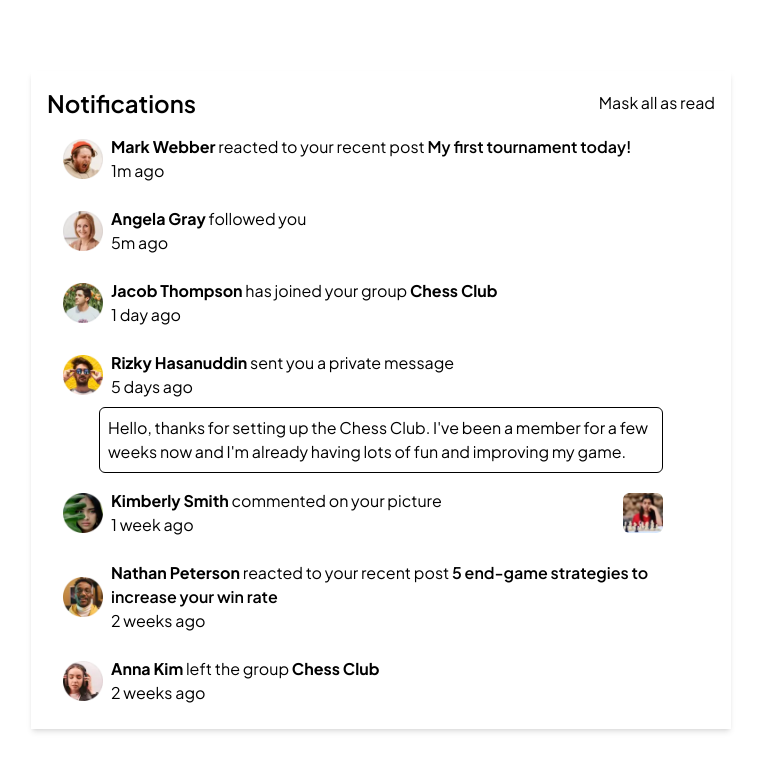
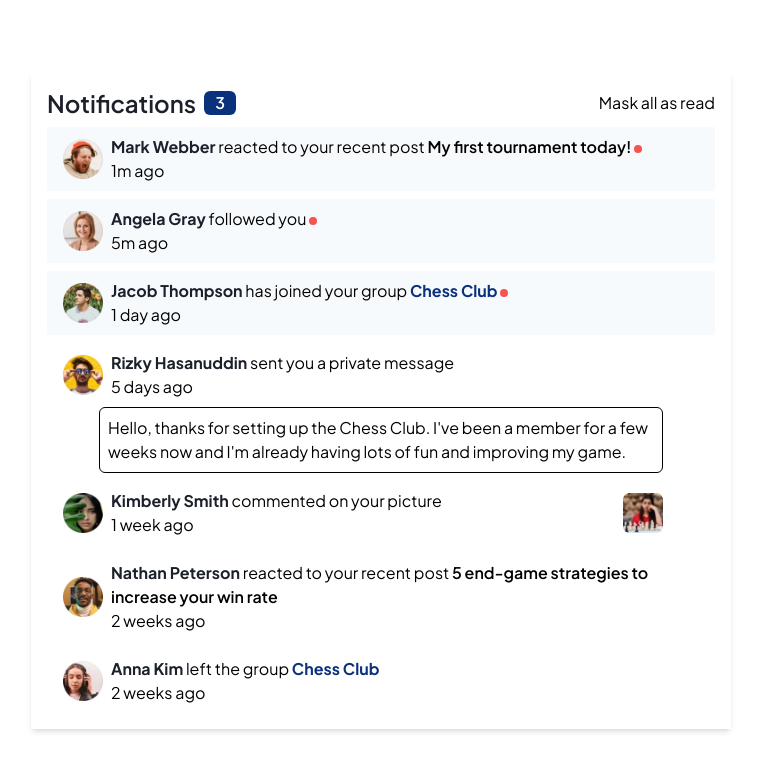
Before and after one commit to K-DevGrowth/Notifications-page, a React (Vite) app: page / in a window 1280 px wide. Shown: the top 770 px of the page, without its empty margins (259-1020 px from the left). Built offline with nearby package versions, Linux system fonts and the light colour scheme.

Commit message:
Update App.jsx
Improve accessibility

```diff
--- a/src/App.jsx
+++ b/src/App.jsx
@@ -4,18 +4,18 @@ const infomations = [
   {
     id: 0,
     text: (
-      <div className="flex items-center gap-x-2 bg-[var(--Navy-50)] px-4 py-2">
+      <div className="flex items-center gap-x-2 bg-Navy-50 px-4 py-2">
         <img className="w-10 h-10" src="/avatar-mark-webber.webp" alt="" />
         <div>
           <p>
-            <span className="font-bold hover:text-[var(--Blue-950)] cursor-pointer text-[var(--Navy-950)]">
+            <span className="font-bold hover:text-Blue-950 cursor-pointer text-Navy-950">
               Mark Webber
             </span>{" "}
             <span>reacted to your recent post</span>{" "}
-            <span className="font-semibold hover:text-[var(--Blue-950)] cursor-pointer">
+            <span className="font-semibold hover:text-Blue-950 cursor-pointer">
               My first tournament today!
             </span>{" "}
-            <span className="bg-[var(--Red-500)] w-2 h-2 inline-block rounded-full"></span>
+            <span className="bg-Red-500 w-2 h-2 inline-block rounded-full"></span>
           </p>
           <p>1m ago</p>
         </div>
@@ -26,15 +26,15 @@ const infomations = [
     id: 1,
     text: (
       <>
-        <div className="flex items-center gap-x-2 px-4 py-2 bg-[var(--Navy-50)]">
+        <div className="flex items-center gap-x-2 px-4 py-2 bg-Navy-50">
           <img className="w-10 h-10" src="/avatar-angela-gray.webp" alt="" />
           <div>
             <p>
-              <span className="font-bold hover:text-[var(--Blue-950)] cursor-pointer text-[var(--Navy-950)]">
+              <span className="font-bold hover:text-Blue-950 cursor-pointer text-Navy-950">
                 Angela Gray
               </span>{" "}
               <span>followed you</span>{" "}
-              <span className="bg-[var(--Red-500)] w-2 h-2 inline-block rounded-full"></span>
+              <span className="bg-Red-500 w-2 h-2 inline-block rounded-full"></span>
             </p>
             <p>5m ago</p>
           </div>
@@ -46,18 +46,18 @@ const infomations = [
     id: 2,
     text: (
       <>
-        <div className="flex items-center gap-x-2 px-4 py-2 bg-[var(--Navy-50)]">
+        <div className="flex items-center gap-x-2 px-4 py-2 bg-Navy-50">
           <img className="w-10 h-10" src="/avatar-jacob-thompson.webp" alt="" />
           <div>
             <p>
-              <span className="font-bold hover:text-[var(--Blue-950)] cursor-pointer text-[var(--Navy-950)]">
+              <span className="font-bold hover:text-Blue-950 cursor-pointer text-Navy-950">
                 Jacob Thompson
               </span>{" "}
               <span>has joined your group</span>{" "}
-              <span className="text-[var(--Blue-950)] font-bold">
+              <span className="text-Blue-950 font-bold">
                 Chess Club
               </span>{" "}
-              <span className="bg-[var(--Red-500)] w-2 h-2 inline-block rounded-full"></span>
+              <span className="bg-Red-500 w-2 h-2 inline-block rounded-full"></span>
             </p>
             <p>1 day ago</p>
           </div>
@@ -77,7 +77,7 @@ const infomations = [
           />
           <div>
             <p>
-              <span className="font-bold hover:text-[var(--Blue-950)] cursor-pointer text-[var(--Navy-950)]">
+              <span className="font-bold hover:text-Blue-950 cursor-pointer text-Navy-950">
                 Rizky Hasanuddin
               </span>{" "}
               <span>sent you a private message</span>
@@ -85,7 +85,7 @@ const infomations = [
             <p>5 days ago</p>
           </div>
         </div>
-        <div className="border-1 rounded-md p-2 mx-13 hover:bg-[var(--Blue-100)] cursor-pointer">
+        <div className="border-1 rounded-md p-2 mx-13 hover:bg-Blue-100 cursor-pointer">
           <p>
             Hello, thanks for setting up the Chess Club. I've been a member for
             a few weeks now and I'm already having lots of fun and improving my
@@ -108,7 +108,7 @@ const infomations = [
             />
             <div>
               <p>
-                <span className="font-bold hover:text-[var(--Blue-950)] cursor-pointer text-[var(--Navy-950)]">
+                <span className="font-bold hover:text-Blue-950 cursor-pointer text-Navy-950">
                   Kimberly Smith
                 </span>{" "}
                 <span>commented on your picture</span>
@@ -117,7 +117,7 @@ const infomations = [
             </div>
           </div>
           <img
-            className="w-10 h-10 mr-13 hover:ring-3 rounded-md ring-[var(--Blue-100)] cursor-pointer"
+            className="w-10 h-10 mr-13 hover:ring-3 rounded-md ring-Blue-100 cursor-pointer"
             src="/image-chess.webp"
             alt=""
           />
@@ -137,11 +137,11 @@ const infomations = [
           />
           <div>
             <p>
-              <span className="font-bold hover:text-[var(--Blue-950)] cursor-pointer text-[var(--Navy-950)]">
+              <span className="font-bold hover:text-Blue-950 cursor-pointer text-Navy-950">
                 Nathan Peterson
               </span>{" "}
               <span>reacted to your recent post</span>{" "}
-              <span className="font-semibold hover:text-[var(--Blue-950)] cursor-pointer">
+              <span className="font-semibold hover:text-Blue-950 cursor-pointer">
                 5 end-game strategies to increase your win rate
               </span>
             </p>
@@ -159,11 +159,11 @@ const infomations = [
           <img className="w-10 h-10" src="/avatar-anna-kim.webp" alt="" />
           <div>
             <p>
-              <span className="font-bold hover:text-[var(--Blue-950)] cursor-pointer text-[var(--Navy-950)]">
+              <span className="font-bold hover:text-Blue-950 cursor-pointer text-Navy-950">
                 Anna Kim
               </span>{" "}
               <span>left the group</span>{" "}
-              <span className="text-[var(--Blue-950)] font-bold">
+              <span className="text-Blue-950 font-bold">
                 Chess Club
               </span>
             </p>
@@ -177,20 +177,20 @@ const infomations = [
 
 const App = () => {
   return (
-    <div className="relative h-dvh w-screen overflow-x-hidden flex items-center">
-      <div className="max-w-[700px] mx-auto bg-[var(--White)] shadow-md p-4">
+    <main className="relative h-dvh w-screen overflow-x-hidden flex items-center">
+      <div className="max-w-[700px] mx-auto bg-White shadow-md p-4">
         <div className="flex justify-between items-center">
           <div className="flex gap-x-2 items-center">
-            <h2 className="text-2xl font-semibold text-[var(--Navy-950)]">
+            <h1 className="text-2xl font-semibold text-Navy-950">
               Notifications
-            </h2>
-            <span className="w-8 h-6 bg-[var(--Blue-950)] rounded-md text-white font-semibold text-center">
+            </h1>
+            <span className="w-8 h-6 bg-Blue-950 rounded-md text-white font-semibold text-center">
               3
             </span>
           </div>
           <button
             type="button"
-            className="hover:text-[var(--Blue-950)] cursor-pointer"
+            className="hover:text-Blue-950 cursor-pointer"
           >
             Mask all as read
           </button>
@@ -199,7 +199,7 @@ const App = () => {
           <NotificationsUser key={user.id} text={user.text} />
         ))}
       </div>
-    </div>
+    </main>
   );
 };
 
```
